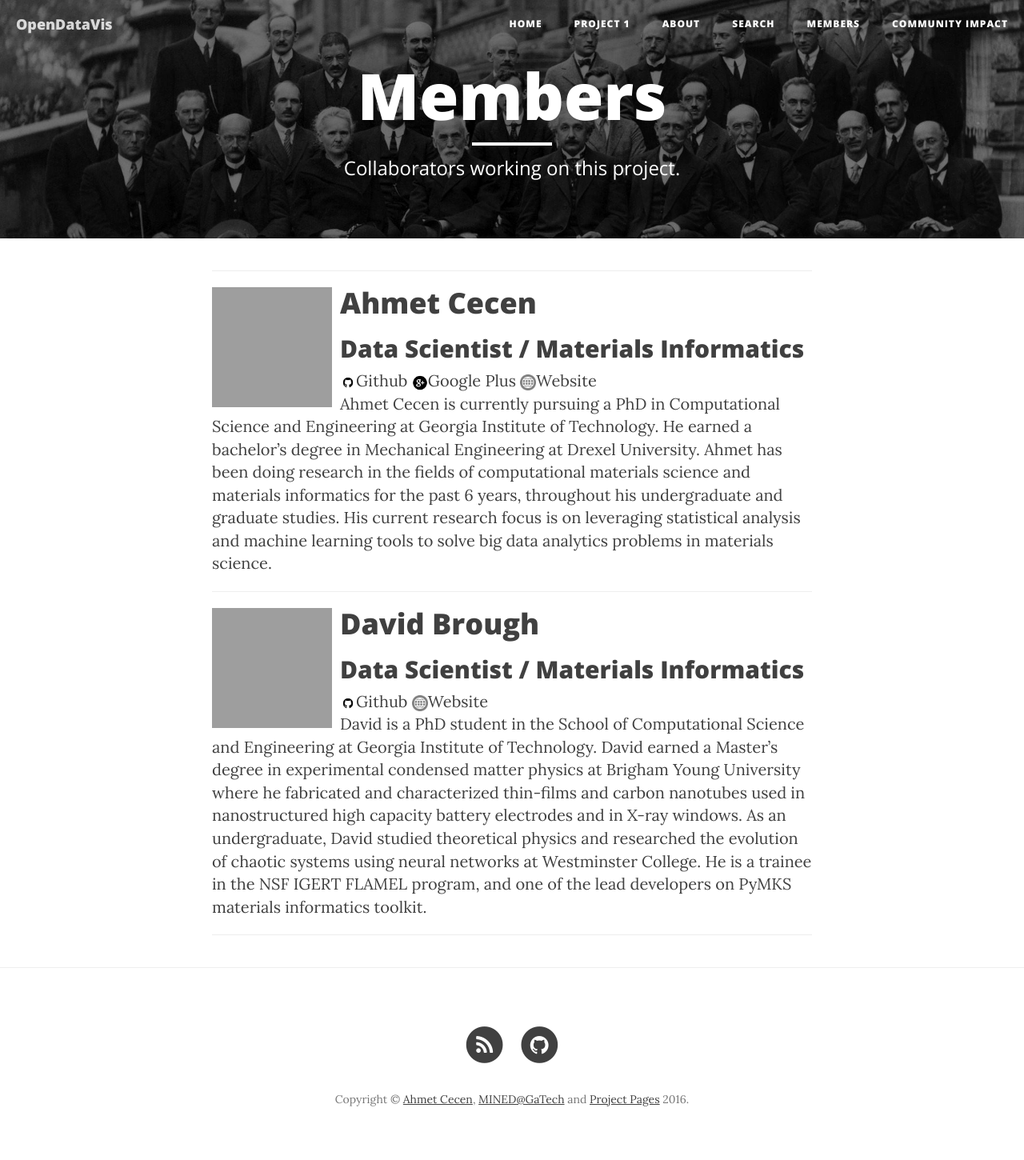
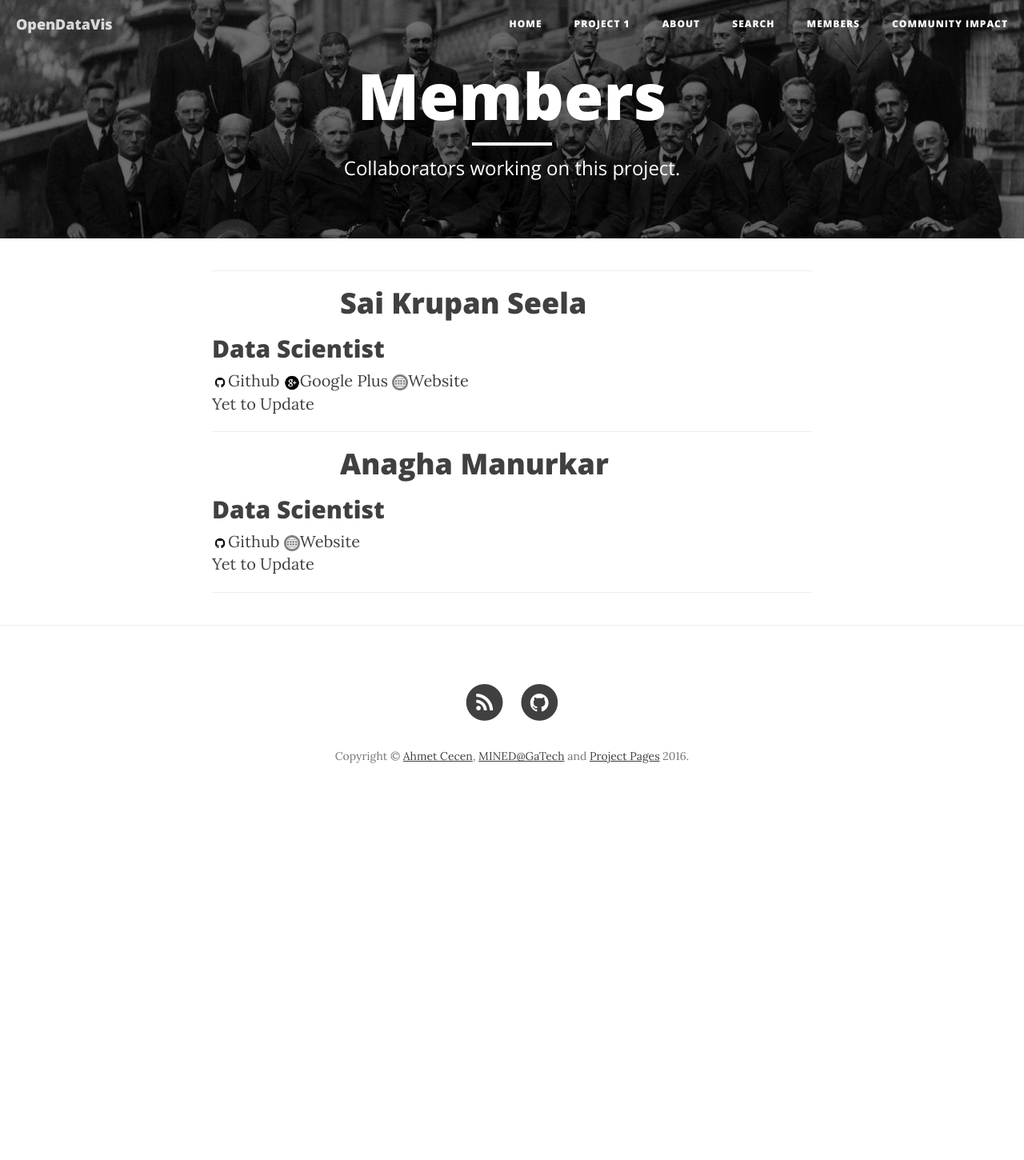
Before and after one commit to opendatavis/opendatavis.github.io, a Jekyll site: the page built from members.html, in a window 1280 px wide. Shown: the whole page at 80% size. Built offline with Jekyll 4.4.1, drawn with Linux system fonts in a browser that asks for light colours; nearby versions of some CDN libraries; after the commit the page ends 1021 px from its top, so only the background shows below that; grey boxes are pictures that could not be loaded.

Commit message:
Update Members

```diff
--- a/_data/members.yml
+++ b/_data/members.yml
@@ -1,25 +1,18 @@
 # Members
 
-- name: Ahmet Cecen
-  role: Data Scientist / Materials Informatics
-  img: https://avatars1.githubusercontent.com/u/7231251?v=3&s=460
-  github: ahmetcecen
-  gplus: https://plus.google.com/+AhmetCecen-GPlus
-  bio: Ahmet Cecen is currently pursuing a PhD in Computational Science and Engineering at Georgia Institute of Technology.  He earned a bachelor’s degree in Mechanical Engineering at Drexel University. Ahmet has been doing research in the fields of computational materials science and materials informatics for the past 6 years, throughout his undergraduate and graduate studies. His current research focus is on leveraging statistical analysis and machine learning tools to solve big data analytics problems in materials science.
-  url: http://ahmetcecen.github.io/
+- name: Sai Krupan Seela
+  role: Data Scientist
+  img: ""
+  github: krupanss
+  gplus: ""
+  bio: Yet to Update
+  url: https://github.com/krupanss
   visible: true
 
-- name: David Brough
-  role: Data Scientist / Materials Informatics
-  img: https://avatars0.githubusercontent.com/u/4368625?v=3&s=460
-  github: davidbrough1
-  bio: David is a PhD student in the School of Computational Science and Engineering at Georgia Institute of Technology. David earned a Master’s degree in experimental condensed matter physics at Brigham Young University where he fabricated and characterized thin-films and carbon nanotubes used in nanostructured high capacity battery electrodes and in X-ray windows. As an undergraduate, David studied theoretical physics and researched the evolution of chaotic systems using neural networks at Westminster College. He is a trainee in the NSF IGERT FLAMEL program, and one of the lead developers on PyMKS materials informatics toolkit.
-  url: http://davidbrough.net
+- name: Anagha Manurkar
+  role: Data Scientist
+  img: ""
+  github: krupanss
+  bio: Yet to Update
+  url: https://github.com/krupanss
   visible: true
-
-- name: Surya R. Kalidindi
-  role: Materials Informatics
-  img: https://avatars1.githubusercontent.com/u/6601815?v=3&s=400
-  bio: Dr. Kalidindi’s research interests are broadly centered on designing material internal structure (including composition) for optimal performance in any selected application and identifying hybrid processing routes for its manufacture. To this end, he has employed a harmonious blend of experimental, theoretical, and numerical approaches in his research.
-  url: http://mined.gatech.edu/
-  visible: false
```
